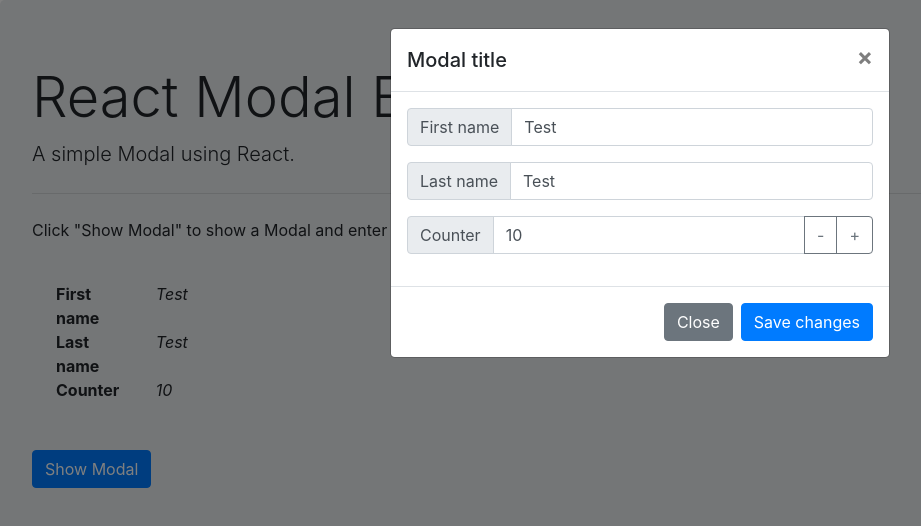
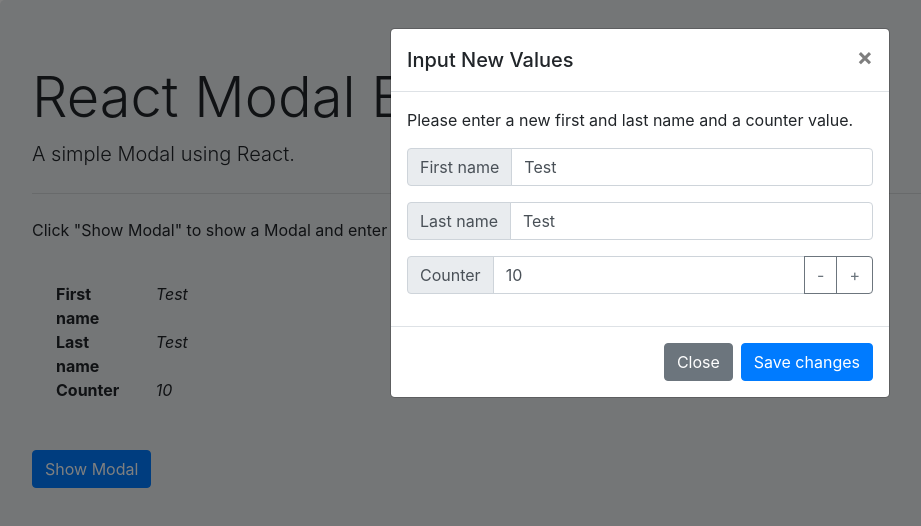
Before and after one commit to Toxe/react-modal, a React (Create React App) app: page / in a window 1280 px wide. Both pictures are taken after a click on the button "Show Modal". Shown: the top 526 px of the page, without its empty margins (0-921 px from the left). Built offline with nearby package versions, Linux system fonts and the light colour scheme.

Commit message:
Add title and dialog text

```diff
--- a/src/Modal/Modal.js
+++ b/src/Modal/Modal.js
@@ -52,13 +52,14 @@ export default function Modal(props) {
                 <div className="modal-content">
                     <div className="modal-header">
                         <h5 className="modal-title" id="exampleModalLabel">
-                            Modal title
+                            Input New Values
                         </h5>
                         <button type="button" className="close" data-dismiss="modal" aria-label="Close">
                             <span aria-hidden="true">&times;</span>
                         </button>
                     </div>
                     <div className="modal-body">
+                        <p>Please enter a new first and last name and a counter value.</p>
                         <div className="input-group mb-3">
                             <div className="input-group-prepend">
                                 <span className="input-group-text">First name</span>
```
